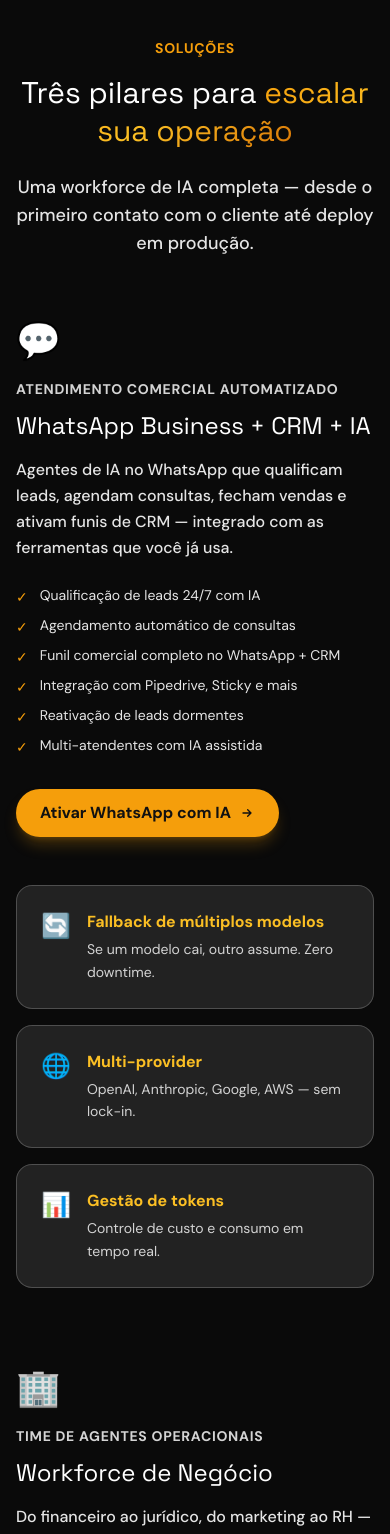
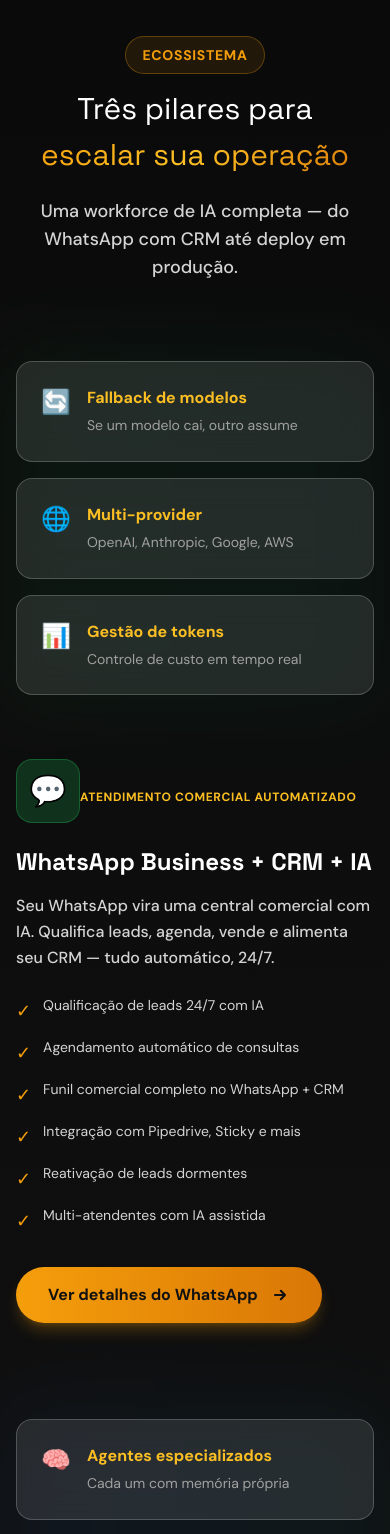
Before and after one commit to sistemabritto/site, a Next.js app: page / in a window 390 px wide. Shown: the part 900-2434 px from the top of the page. Built offline with nearby package versions, Linux system fonts and the light colour scheme; no server answers.

Commit message:
feat: Services section redesign + navbar with product links

```diff
--- a/components/Navbar.tsx
+++ b/components/Navbar.tsx
@@ -1,9 +1,10 @@
 import React, { useState, useEffect } from 'react';
 
 const navLinks = [
-  { label: 'Serviços', href: '#servicos' },
-  { label: 'ROI', href: '#roi' },
-  { label: 'Depoimentos', href: '#depoimentos' },
+  { label: 'WhatsApp', href: '/whatsapp' },
+  { label: 'EvoNexus', href: '/evonexus' },
+  { label: 'Claude Code', href: '/claude-code' },
+  { label: 'Hermes', href: '/hermes' },
   { label: 'Blog', href: 'https://blog.workflowapi.com.br', external: true },
 ];
 
--- a/components/Services.tsx
+++ b/components/Services.tsx
@@ -5,9 +5,12 @@ const services = [
   {
     id: 'whatsapp',
     icon: '💬',
+    gradient: 'from-green-500/20 to-emerald-600/20',
+    border: 'border-green-500/30',
+    iconBg: 'bg-green-500/20',
     title: 'WhatsApp Business + CRM + IA',
     subtitle: 'Atendimento comercial automatizado',
-    description: 'Agentes de IA no WhatsApp que qualificam leads, agendam consultas, fecham vendas e ativam funis de CRM — integrado com as ferramentas que você já usa.',
+    description: 'Seu WhatsApp vira uma central comercial com IA. Qualifica leads, agenda, vende e alimenta seu CRM — tudo automático, 24/7.',
     features: [
       'Qualificação de leads 24/7 com IA',
       'Agendamento automático de consultas',
@@ -16,20 +19,23 @@ const services = [
       'Reativação de leads dormentes',
       'Multi-atendentes com IA assistida',
     ],
-    cta: 'Ativar WhatsApp com IA',
-    message: 'Olá!%20Quero%20ativar%20meu%20WhatsApp%20com%20inteligência%20artificial%20e%20CRM%20—%20vi%20no%20site%20de%20vocês',
+    cta: 'Ver detalhes do WhatsApp',
+    href: '/whatsapp',
     highlights: [
-      { icon: '🔄', label: 'Fallback de múltiplos modelos', desc: 'Se um modelo cai, outro assume. Zero downtime.' },
-      { icon: '🌐', label: 'Multi-provider', desc: 'OpenAI, Anthropic, Google, AWS — sem lock-in.' },
-      { icon: '📊', label: 'Gestão de tokens', desc: 'Controle de custo e consumo em tempo real.' },
+      { icon: '🔄', label: 'Fallback de modelos', desc: 'Se um modelo cai, outro assume' },
+      { icon: '🌐', label: 'Multi-provider', desc: 'OpenAI, Anthropic, Google, AWS' },
+      { icon: '📊', label: 'Gestão de tokens', desc: 'Controle de custo em tempo real' },
     ],
   },
   {
     id: 'evonexus',
     icon: '🏢',
-    title: 'Workforce de Negócio',
-    subtitle: 'Time de agentes operacionais',
-    description: 'Do financeiro ao jurídico, do marketing ao RH — um time de agentes autônomos gerencia sua operação com reports, decisões e acompanhamento em tempo real.',
+    gradient: 'from-blue-500/20 to-cyan-600/20',
+    border: 'border-blue-500/30',
+    iconBg: 'bg-blue-500/20',
+    title: 'EvoNexus Business',
+    subtitle: 'Workforce de negócio — 17 agentes',
+    description: 'Do financeiro ao jurídico, do marketing ao RH — agentes autônomos que gerenciam sua operação com reports e decisões em tempo real.',
     features: [
       'Finanças: fluxo de caixa, relatórios, projeções',
       'Projetos: gestão de sprints, métricas, entregas',
@@ -39,33 +45,36 @@ const services = [
       'Jurídico: contratos, compliance, NDA',
     ],
     cta: 'Ver agentes de negócio',
-    message: 'Olá!%20Quero%20conhecer%20a%20workforce%20de%20agentes%20de%20negócio%20do%20EvoNexus',
+    href: '/evonexus',
     highlights: [
-      { icon: '🧠', label: 'Agentes especializados por domínio', desc: 'Cada agente com system prompt e memória própria.' },
-      { icon: '🔄', label: 'Fallback de múltiplos modelos', desc: 'Resiliência entre providers. Sem ponto único de falha.' },
-      { icon: '📊', label: 'Gestão de tokens centralizada', desc: 'Dashboard de custo, limites e alertas por agente.' },
+      { icon: '🧠', label: 'Agentes especializados', desc: 'Cada um com memória própria' },
+      { icon: '🔄', label: 'OpenClaude', desc: '6 backends, tokens free' },
+      { icon: '📊', label: 'Dashboard', desc: 'Relatórios e métricas em tempo real' },
     ],
   },
   {
-    id: 'engineering',
+    id: 'claude-code',
     icon: '💻',
-    title: 'Workforce de Engenharia',
-    subtitle: 'Time de agentes de desenvolvimento',
+    gradient: 'from-purple-500/20 to-violet-600/20',
+    border: 'border-purple-500/30',
+    iconBg: 'bg-purple-500/20',
+    title: 'Engineering via Claude Code',
+    subtitle: 'Workforce de engenharia — 21 agentes',
     description: 'Arquitetura, code review, debugging, testes, segurança — um time de IA que codifica, revisa e entrega features sem retrabalho humano.',
     features: [
       'Arquitetura: planejamento, reviews de tech decisions',
       'Implementação: code, testes, deploy automatizado',
-      'Debug: profiling, optimização, incident response',
+      'Debug: profiling, otimização, incident response',
       'Segurança: auditoria de código, vulns, compliance',
       'Design: UX, UI, protótipos interativos',
       'DevOps: CI/CD, infra como código, monitoramento',
     ],
     cta: 'Ver agentes de engenharia',
-    message: 'Olá!%20Quero%20conhecer%20a%20workforce%20de%20agentes%20de%20engenharia',
+    href: '/claude-code',
     highlights: [
-      { icon: '🛡️', label: 'Governança multi-agente', desc: 'Consenso entre agentes antes de cada deploy.' },
-      { icon: '🔄', label: 'Fallback de múltiplos modelos', desc: 'Modelos diferentes para tasks diferentes.' },
-      { icon: '📊', label: 'Gestão de tokens por projeto', desc: 'Orçamento e consumo atrelados a cada sprint.' },
+      { icon: '🛡️', label: 'Governança multi-agente', desc: 'Consenso antes de cada deploy' },
+      { icon: '🔄', label: 'OpenClaude', desc: 'OpenRouter, OpenAI, Gemini, AWS' },
+      { icon: '📊', label: 'Tokens por sprint', desc: 'Orçamento e consumo por projeto' },
     ],
   },
 ];
@@ -74,76 +83,114 @@ export default function Services() {
   const reveal = useScrollReveal(0.15);
 
   return (
-    <section id="servicos" className="py-20 sm:py-32 bg-surface-950">
-      <div ref={reveal} className="max-w-7xl mx-auto px-4 sm:px-6 lg:px-8 reveal">
-        <div className="text-center mb-16">
-          <span className="inline-block text-gold-500 text-sm font-bold uppercase tracking-wider mb-4">
-            Soluções
+    <section id="servicos" className="relative py-20 sm:py-32 bg-surface-950 overflow-hidden">
+      {/* Background gradient */}
+      <div className="absolute inset-0 bg-gradient-to-b from-surface-950 via-surface-900 to-surface-950" />
+
+      <div ref={reveal} className="relative z-10 max-w-7xl mx-auto px-4 sm:px-6 lg:px-8 reveal">
+        {/* Header */}
+        <div className="text-center mb-20">
+          <span className="inline-block text-gold-500 text-sm font-bold uppercase tracking-wider mb-4 border border-gold-500/30 px-4 py-2 rounded-full bg-gold-500/10">
+            Ecossistema
           </span>
           <h2 className="text-3xl sm:text-4xl md:text-5xl font-heading text-white mb-6 leading-tight">
             Três pilares para
-            <span className="gold-text"> escalar sua operação</span>
+            <span className="gold-text block mt-2">escalar sua operação</span>
           </h2>
-          <p className="text-neutral-200 text-lg max-w-2xl mx-auto font-medium">
-            Uma workforce de IA completa — desde o primeiro contato com o cliente até deploy em produção.
+          <p className="text-neutral-300 text-lg max-w-2xl mx-auto font-medium">
+            Uma workforce de IA completa — do WhatsApp com CRM até deploy em produção.
           </p>
         </div>
 
-        <div className="space-y-20">
-          {services.map((service) => (
-            <div key={service.id} className="grid grid-cols-1 lg:grid-cols-2 gap-12 items-start">
-              <div>
-                <span className="text-4xl mb-4 block">{service.icon}</span>
-                <span className="inline-block text-neutral-300 text-sm font-bold uppercase tracking-wider mb-3">
+        {/* Services Grid */}
+        <div className="space-y-24">
+          {services.map((service, index) => (
+            <div
+              key={service.id}
+              className={`grid grid-cols-1 lg:grid-cols-2 gap-8 lg:gap-16 items-start ${
+                index % 2 === 1 ? 'lg:flex-row-reverse' : ''
+              }`}
+            >
+              {/* Content Side */}
+              <div className="order-2 lg:order-1">
+                {/* Icon with gradient background */}
+                <div className={`inline-flex items-center justify-center w-16 h-16 rounded-2xl ${service.iconBg} border ${service.border} mb-6`}>
+                  <span className="text-3xl">{service.icon}</span>
+                </div>
+
+                <span className="inline-block text-gold-400 text-xs font-bold uppercase tracking-wider mb-3">
                   {service.subtitle}
                 </span>
-                <h3 className="text-2xl sm:text-3xl font-heading text-white mb-4 leading-tight">
+
+                <h3 className="text-2xl sm:text-3xl font-heading text-white mb-4 leading-tight font-bold">
                   {service.title}
                 </h3>
-                <p className="text-neutral-200 text-base leading-relaxed mb-6 font-medium">
+
+                <p className="text-neutral-300 text-base leading-relaxed mb-6 font-medium">
                   {service.description}
                 </p>
 
-                <ul className="space-y-2 mb-8">
-                  {service.features.map((feature) => (
-                    <li key={feature} className="flex items-start gap-3 text-neutral-200 text-sm">
-                      <span className="text-gold-500 mt-0.5 flex-shrink-0">✓</span>
+                {/* Features list */}
+                <ul className="space-y-3 mb-8">
+                  {service.features.map((feature, i) => (
+                    <li key={i} className="flex items-start gap-3 text-neutral-300 text-sm">
+                      <span className="text-gold-500 mt-0.5 flex-shrink-0 text-lg">✓</span>
                       {feature}
                     </li>
                   ))}
                 </ul>
 
+                {/* CTA Button */}
                 <a
-                  href={service.id === 'whatsapp' ? '/whatsapp' : service.id === 'evonexus' ? '/evonexus' : '/claude-code'}
-                  target="_self"
-                  rel="noopener noreferrer"
-                  className="inline-flex items-center gap-2 bg-gold-500 hover:bg-gold-600 text-surface-900 px-6 py-3 rounded-full font-bold transition-all duration-200 shadow-lg shadow-gold-500/25"
+                  href={service.href}
+                  className="inline-flex items-center gap-3 bg-gradient-to-r from-gold-500 to-gold-600 hover:from-gold-400 hover:to-gold-500 text-surface-900 px-8 py-4 rounded-full font-bold text-base transition-all duration-300 shadow-lg shadow-gold-500/25 hover:shadow-gold-500/40 hover:-translate-y-1"
                 >
                   {service.cta}
-                  <svg className="w-4 h-4" fill="none" viewBox="0 0 24 24" stroke="currentColor">
-                    <path strokeLinecap="round" strokeLinejoin="round" strokeWidth={2} d="M13 7l5 5m0 0l-5 5m5-5H6" />
+                  <svg className="w-5 h-5" fill="none" viewBox="0 0 24 24" stroke="currentColor">
+                    <path strokeLinecap="round" strokeLinejoin="round" strokeWidth={2.5} d="M13 7l5 5m0 0l-5 5m5-5H6" />
                   </svg>
                 </a>
               </div>
 
-  <div className="space-y-4">
-    {service.highlights.map((hl) => (
+              {/* Highlights Side - Cards */}
+              <div className="order-1 lg:order-2 mb-8 lg:mb-0">
+                <div className="relative">
+                  {/* Decorative gradient blob */}
+                  <div className={`absolute -inset-4 bg-gradient-to-r ${service.gradient} rounded-3xl blur-2xl opacity-30`} />
+
+                  <div className="relative space-y-4">
+                    {service.highlights.map((hl, i) => (
                       <div
-        key={hl.label}
-        className="glass-strong rounded-2xl p-6 border border-gold-500/20 hover:bg-white/10 transition-all duration-200 bg-surface-900/80"
+                        key={i}
+                        className={`glass-strong rounded-2xl p-6 border ${service.border} hover:bg-white/10 transition-all duration-300 hover:-translate-y-1 group bg-surface-900/90 backdrop-blur-xl`}
                       >
                         <div className="flex items-start gap-4">
-          <span className="text-2xl flex-shrink-0">{hl.icon}</span>
+                          <span className="text-2xl flex-shrink-0 group-hover:scale-110 transition-transform duration-300">{hl.icon}</span>
                           <div>
                             <h4 className="text-gold-400 font-bold text-base mb-1">{hl.label}</h4>
-            <p className="text-neutral-300 text-sm leading-relaxed">{hl.desc}</p>
+                            <p className="text-neutral-400 text-sm leading-relaxed">{hl.desc}</p>
                           </div>
                         </div>
                       </div>
                     ))}
                   </div>
                 </div>
+              </div>
+            </div>
           ))}
+        </div>
+
+        {/* Bottom CTA */}
+        <div className="mt-24 text-center">
+          <p className="text-neutral-400 text-sm mb-6">
+            Quer ver o ecossistema completo?
+          </p>
+          <a
+            href="/hermes"
+            className="inline-flex items-center gap-2 glass-strong text-gold-400 px-6 py-3 rounded-full font-bold text-sm transition-all duration-300 hover:bg-white/10 border border-gold-500/30"
+          >
+            Conhecer o Hermes Agent → Framework aberto
+          </a>
         </div>
       </div>
     </section>
```
Lines whose indentation alone changed are shown as unchanged.
